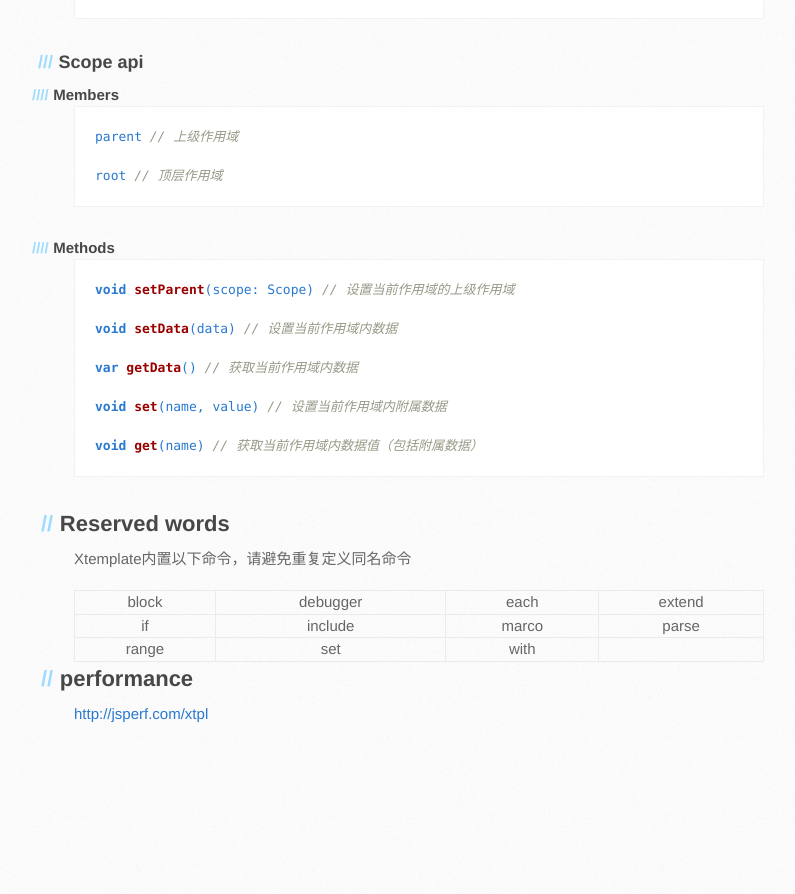
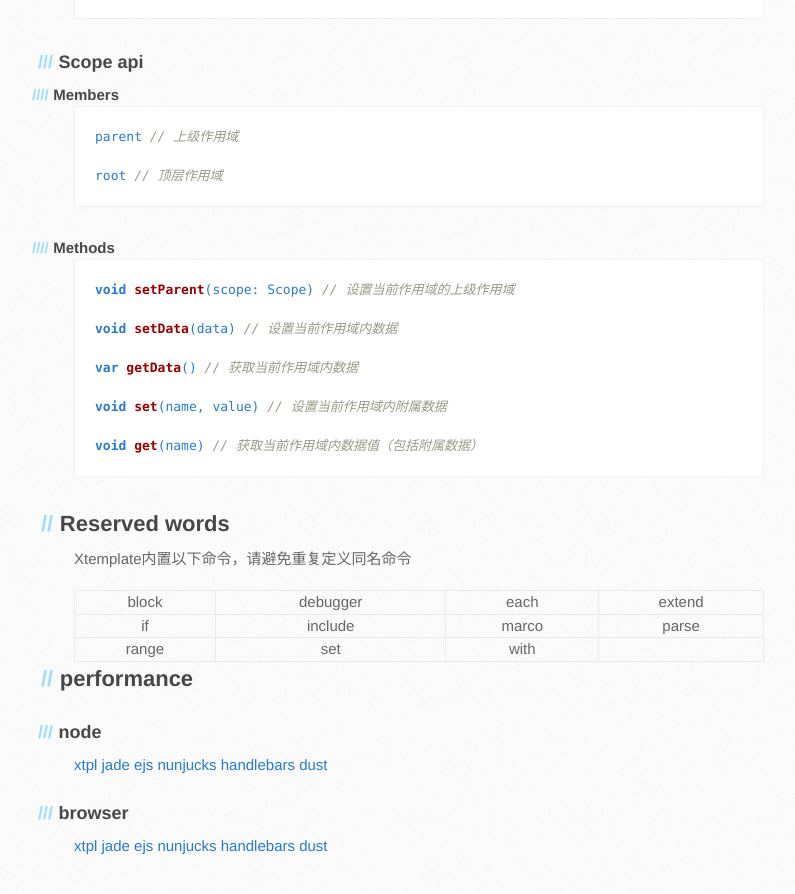
Before and after one commit to xtemplate/xtpl, a Jekyll site: the page built from index.md, in a window 1280 px wide and 900 px high, scrolled down 9606 px. Shown: the top 894 px of the window, without its empty margins (96-891 px from the left). Built offline with Jekyll 4.4.1, drawn with Linux system fonts in a browser that asks for light colours; Markdown is read by kramdown in place of the engine named in the settings; before the commit the page ends 10374 px from its top, so only the background shows below that.

Commit message:
update benchmark

```diff
--- a/index.md
+++ b/index.md
@@ -622,6 +622,12 @@ void get(name) // 获取当前作用域内数据值（包括附属数据）
 
 ## performance
 
-[http://jsperf.com/xtpl](http://jsperf.com/xtpl)
+### node
+
+[xtpl jade ejs nunjucks handlebars dust](https://github.com/kissyteam/xtpl/tree/master/benchmark/result)
+
+### browser
+
+[xtpl jade ejs nunjucks handlebars dust](dev.kissyui.com/kissy/src/xtemplate/-/benchmark/)
 
 {% endraw %}
```
